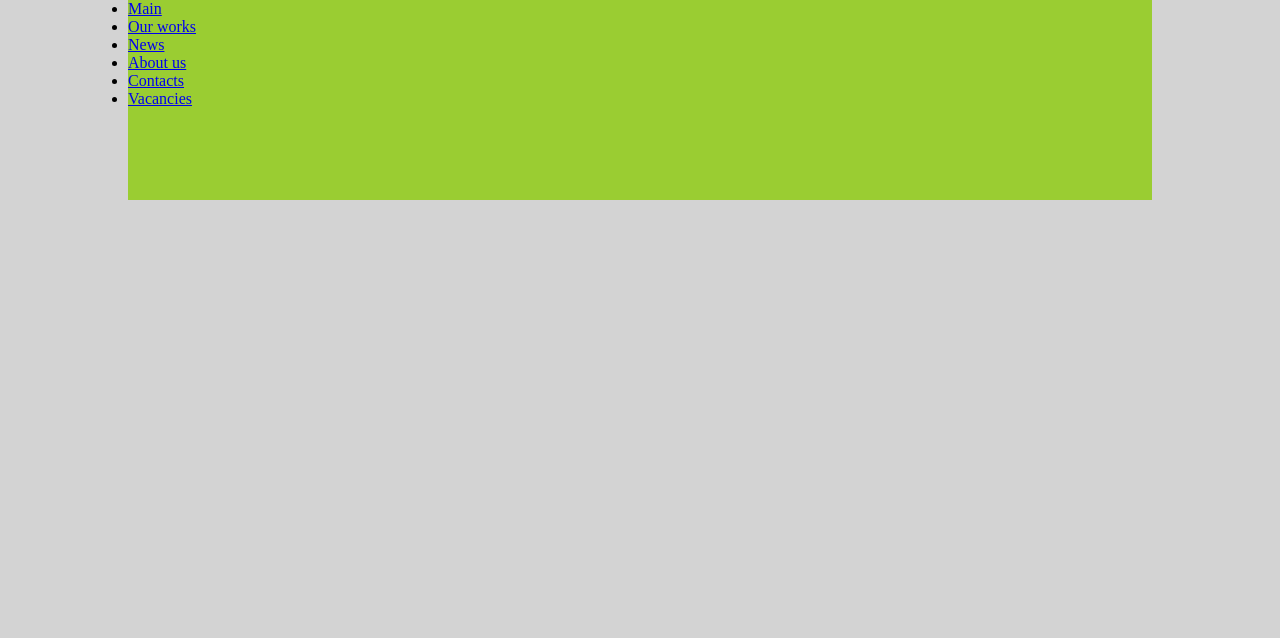
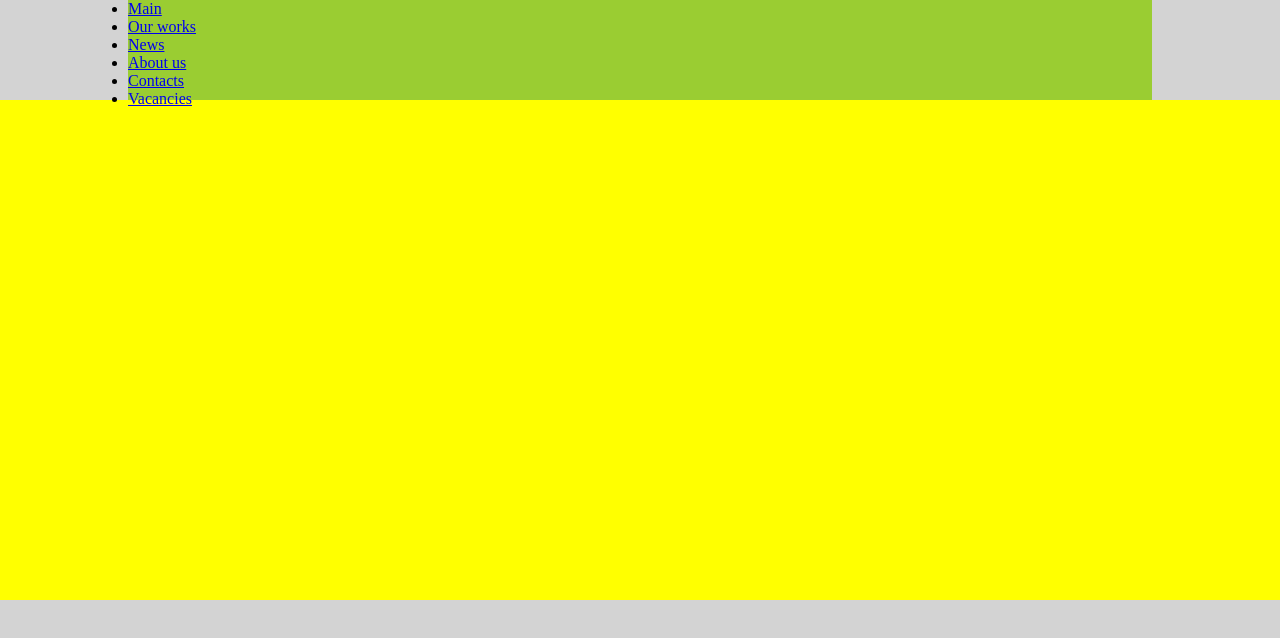
Before and after one commit to YRieznik/Vendor, a website: page index.html in a window 1280 px wide. Drawn offline with Linux system fonts and the light colour scheme.

Commit message:
First commit
Add nav items
Prepare block for bg-image

```diff
--- a/app/sass/layout/_header.scss
+++ b/app/sass/layout/_header.scss
@@ -3,8 +3,13 @@ header {
   height: auto;
   nav {
     width: 80%;
-    height: 200px;
+    height: 100px;
     background-color: yellowgreen;
     margin: 0 auto;
   }
+  .header-background {
+    background-color: yellow;
+    width: 100%;
+    height: 500px;
+  }
 }
--- a/index.html
+++ b/index.html
@@ -19,7 +19,9 @@
                 <li class="nav-menu_item"><a href="#">Vacancies</a></li>
             </ul>
         </nav>
-        <div></div>
+        <div class="header-background">
+
+        </div>
     </header>
     <footer></footer>
 </body>
```
Also changed, not shown: app/css/main.css.
